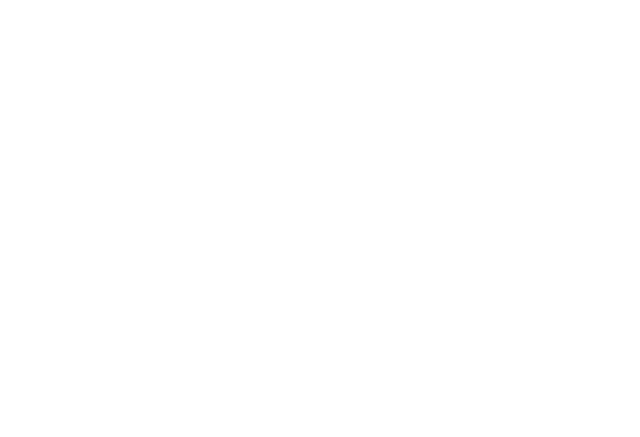
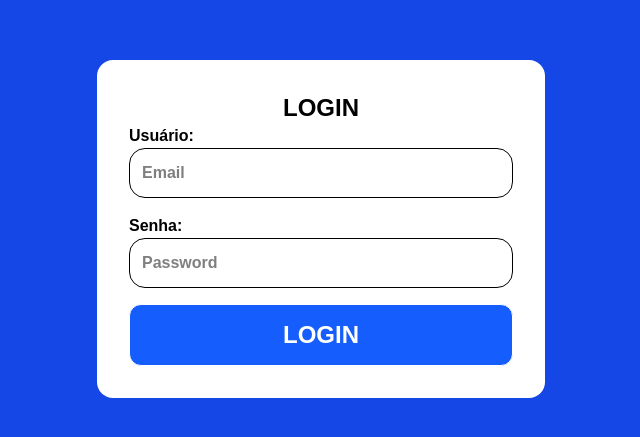
Before and after one commit to BidaoVIP/First-React-Project, a Next.js app: page /login in a window 1280 px wide. Shown: the part 171-608 px from the top of the page, without its empty margins (319-959 px from the left). Built offline with nearby package versions, Linux system fonts and the light colour scheme.

Commit message:
link tela de login e dashboard + validação e login

```diff
--- /dev/null
+++ b/app/dashboard.tsx
@@ -0,0 +1,38 @@
+"use client";
+import { useEffect, useState } from "react";
+import { useRouter } from "next/navigation";
+
+
+interface Usuario {
+  nome: string;
+  email: string;
+  senha: string;
+  data: string;
+}
+
+export default function Dashboard() {
+  const router = useRouter();
+
+  const [usuario, setUsuario] = useState<Usuario | null>(null);
+
+  useEffect(() => {
+    const logadoString = localStorage.getItem("usuarioLogado");
+    const logado: Usuario | null = logadoString
+      ? JSON.parse(logadoString)
+      : null;
+
+    if (!logado) {
+      router.push("/login");
+    } else {
+      setUsuario(logado);
+    }
+  }, [router]);
+
+  return (
+    <div className="min-h-screen flex items-center justify-center bg-yellow-700">
+      <h1 className="text-white text-2xl">
+        {usuario ? `Bem-vindo, ${usuario.nome}!` : "Carregando..."}
+      </h1>
+    </div>
+  );
+}
--- a/app/login/page.tsx
+++ b/app/login/page.tsx
@@ -1,5 +1,73 @@
+"use client";
+import { useRouter } from "next/navigation";
+import { useState } from "react";
+
+interface Usuario {
+  nome: string;
+  email: string;
+  senha: string;
+  data: string;
+}
+
 export default function Login() {
-    return(
-        <div></div>
-    )
+  const router = useRouter();
+  const [email, setEmail] = useState("");
+  const [senha, setSenha] = useState("");
+  const [erro, setErro] = useState("");
+
+  const handleLogin = () => {
+    if (!email || !senha) {
+      setErro("Preencha todos os campos");
+      return;
+    }
+
+    const usuariosString = localStorage.getItem("usuarios");
+    const usuarios: Usuario[] = usuariosString ? JSON.parse(usuariosString) : [];
+
+    const usuarioValido = usuarios.find((u) => u.email === email && u.senha === senha);
+
+    if (usuarioValido) {
+      localStorage.setItem("usuarioLogado", JSON.stringify(usuarioValido));
+      router.push("/dashboard");
+    } else {
+      setErro("E-mail ou senha incorretos");
+    }
+  };
+
+  return (
+    <div className="min-h-screen flex items-center justify-center bg-blue-700">
+      <div className="p-8 rounded-2xl w-full bg-white max-w-md text-black font-bold">
+        <h1 className="text-2xl text-center">LOGIN</h1>
+        <div className="flex flex-col gap-y-4">
+          <label className="flex flex-col">
+            Usuário:
+            <input
+              value={email}
+              onChange={(e) => setEmail(e.target.value)}
+              placeholder="Email"
+              type="text"
+              className="border p-3 rounded-2xl"
+            />
+          </label>
+          <label className="flex flex-col">
+            Senha:
+            <input
+              value={senha}
+              onChange={(e) => setSenha(e.target.value)}
+              placeholder="Password"
+              type="password"
+              className="border p-3 rounded-2xl"
+            />
+          </label>
+          <button
+            className="border p-3.5 rounded-xl bg-blue-600 text-white text-2xl hover:bg-blue-900 transition-all"
+            onClick={handleLogin}
+          >
+            LOGIN
+          </button>
+          {erro && <span className="text-red-600 text-sm">{erro}</span>}
+        </div>
+      </div>
+    </div>
+  );
 }
--- a/app/page.tsx
+++ b/app/page.tsx
@@ -20,22 +20,19 @@ export default function Home() {
     const Salvar = () => {
         const newErrors = { nome: "", email: "", data: "", senha: "" };
 
-    if (!nome) {
-      newErrors.nome = "Digite seu nome!";
-    }
-    if (!email.includes("@")) {
-      newErrors.email = "Digite um email válido!";
-    }
-    if (!data) {
-      newErrors.data = "Preencha a data de nascimento!";
-    }
-    if (senha.length < 6 && !/\d/.test(senha) && !/[!@#$%^&*(),.?":{}|<>]/.test(senha)) {
-      newErrors.senha = "Senha inválida! Deve ter 6+ caracteres, um número e um caractere especial."
-    }
+        if (!nome) newErrors.nome = "Digite seu nome!";
+        if (email.length < 9 || !email.includes("@")) newErrors.email = "Digite um email válido!";
+        if (!data) newErrors.data = "Preencha a data de nascimento!";
+        if (senha.length < 6 || !/\d/.test(senha) || !/[!@#$%^&*(),.?":{}|<>]/.test(senha))
+            newErrors.senha = "Senha inválida! Deve ter 6+ caracteres, um número e um caractere especial.";
 
         setErrors(newErrors);
         const hasErrors = Object.values(newErrors).some((e) => e !== "");
         if (!hasErrors) {
+            const usuarios = JSON.parse(localStorage.getItem("usuarios") || "[]");
+            usuarios.push({ nome, email, data, senha });
+            localStorage.setItem("usuarios", JSON.stringify(usuarios));
+
             router.push("/login");
         }
     }
```
Lines whose indentation alone changed are shown as unchanged.
